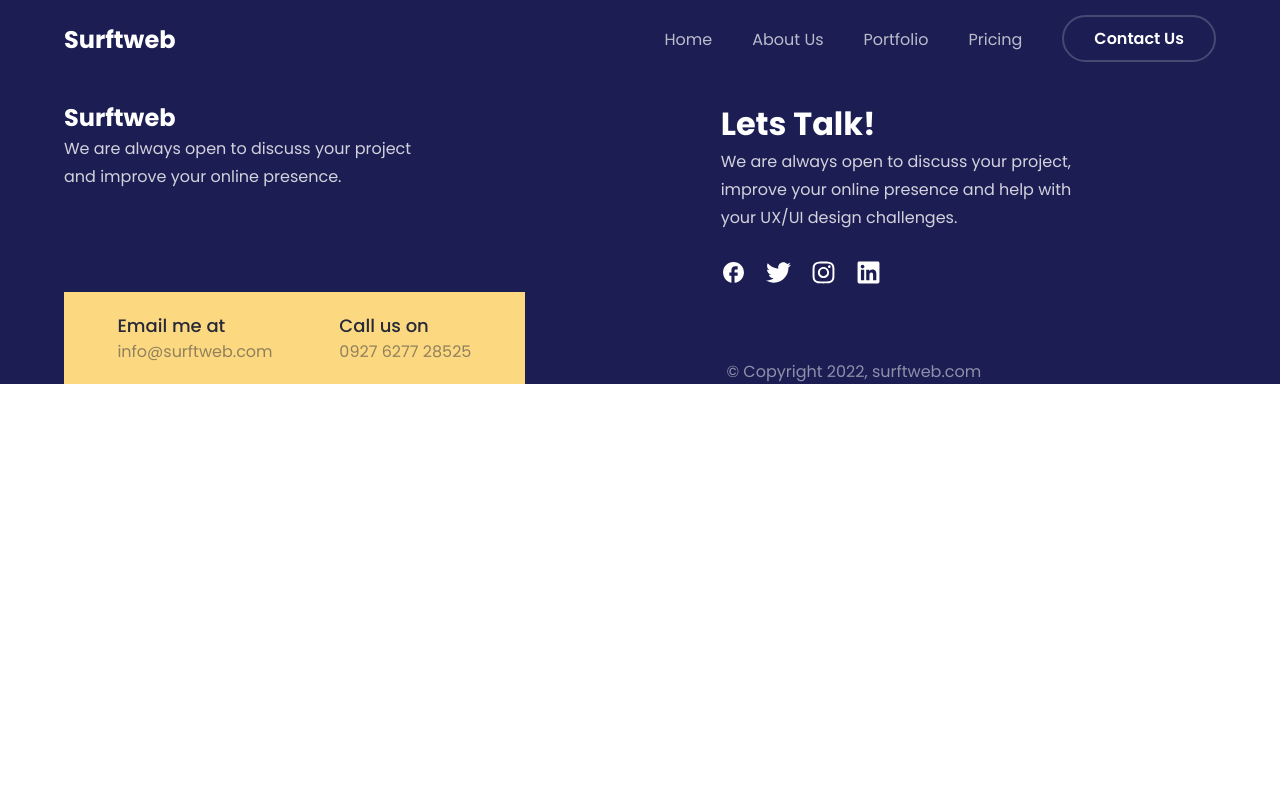
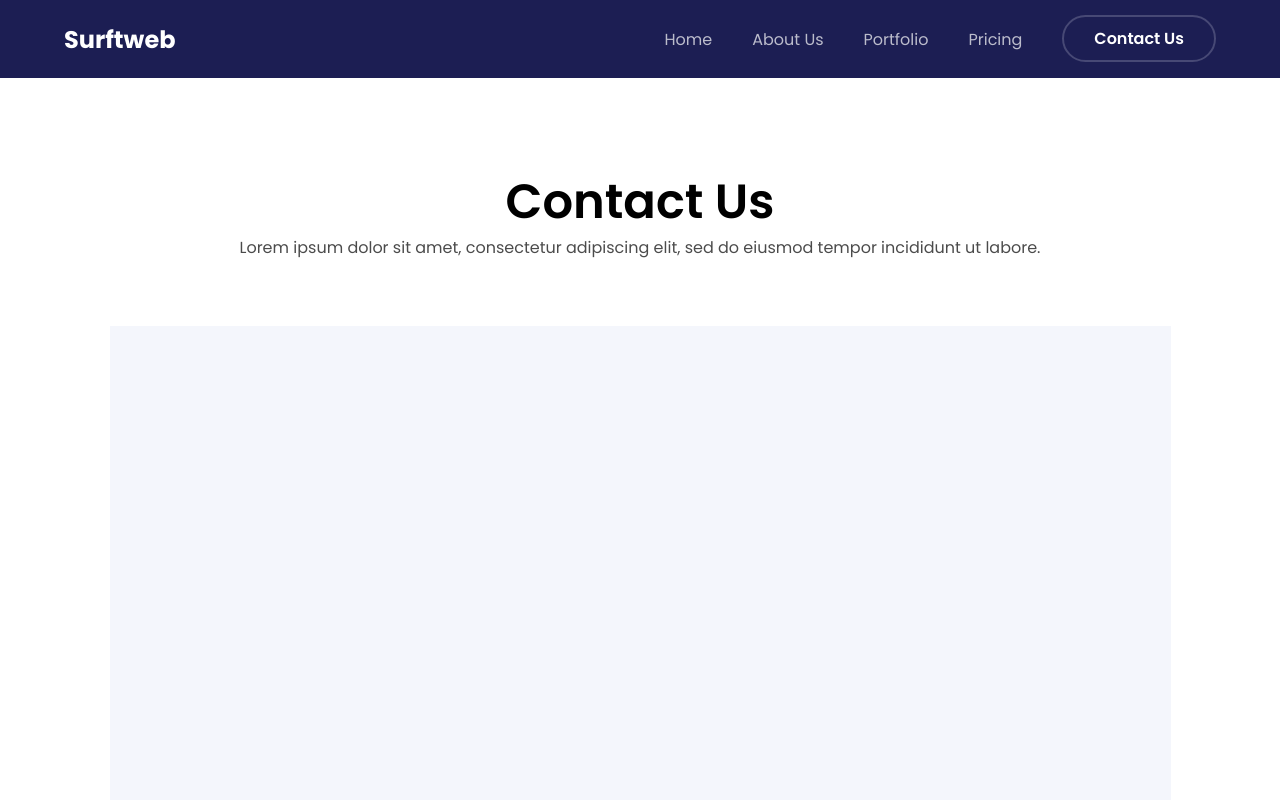
Before and after one commit to ebokes/surftweb, a React (Create React App) app: page /contact-us in a window 1280 px wide. Shown: the top 800 px of the page. Built offline with nearby package versions, Linux system fonts and the light colour scheme.

Commit message:
create contact-us page

```diff
--- a/src/App.js
+++ b/src/App.js
@@ -8,6 +8,7 @@ import Home from "./pages/Home";
 import AboutUs from "./pages/AboutUs";
 import Portfolio from "./pages/Portfolio";
 import Pricing from "./pages/Pricing";
+import ContactUs from "./components/contactus/index";
 
 // import Slider from "./components/Slider";
 
@@ -45,6 +46,7 @@ function App() {
             <Route path="/about-us" element={<AboutUs />} />
             <Route path="/portfolio" element={<Portfolio />} />
             <Route path="/pricing" element={<Pricing />} />
+            <Route path="/contact-us" element={<ContactUs />} />
           </Routes>
           <FooterPage />
         </Fragment>
--- /dev/null
+++ b/src/components/contactus/contactUsStyle.js
@@ -0,0 +1,32 @@
+import styled from "styled-components";
+
+export const ContactUsContainer = styled.div``;
+export const Row1 = styled.div`
+  /* text-align: center; */
+  width: 80%;
+  display: flex;
+  flex-direction: column;
+  justify-content: center;
+  align-items: center;
+  margin: 0 auto;
+  h1 {
+    font-size: 4.8rem;
+    font-weight: 600;
+    line-height: 6.4rem;
+  }
+  p {
+    opacity: 0.7;
+    font-size: 1.6rem;
+    font-weight: 400;
+    line-height: 2.8rem;
+  }
+`;
+export const Row2 = styled.div`
+  div {
+    background-color: ${({ theme }) => theme.colors.tertiary1};
+    height: 64rem;
+    width: 1061px;
+    margin: 0 auto;
+    margin-top: 6.4rem;
+  }
+`;
--- /dev/null
+++ b/src/components/contactus/index.js
@@ -0,0 +1,24 @@
+import React from "react";
+import { Container } from "../../reuseableComponents/containerStyle";
+import { ContactUsContainer, Row1, Row2 } from "./contactUsStyle";
+
+const index = () => {
+  return (
+    <Container pad="17rem 0 10rem 0" padm="12rem 0 6rem 0">
+      <ContactUsContainer>
+        <Row1>
+          <h1>Contact Us</h1>
+          <p>
+            Lorem ipsum dolor sit amet, consectetur adipiscing elit, sed do
+            eiusmod tempor incididunt ut labore.
+          </p>
+        </Row1>
+        <Row2>
+          <div></div>
+        </Row2>
+      </ContactUsContainer>
+    </Container>
+  );
+};
+
+export default index;
--- a/src/components/navbar/index.js
+++ b/src/components/navbar/index.js
@@ -50,7 +50,7 @@ const Navbar = () => {
                   <NavLinks to="/pricing">Pricing</NavLinks>
                 </li>
                 <li>
-                  <CButton bgh="rgba(255, 255, 255, 0.1)" href="/contactus">
+                  <CButton bgh="rgba(255, 255, 255, 0.1)" href="/contact-us">
                     Contact Us
                   </CButton>
                 </li>
--- /dev/null
+++ b/src/components/style.css
@@ -0,0 +1,3 @@
+body {
+  color: #0000001f;
+}
```
